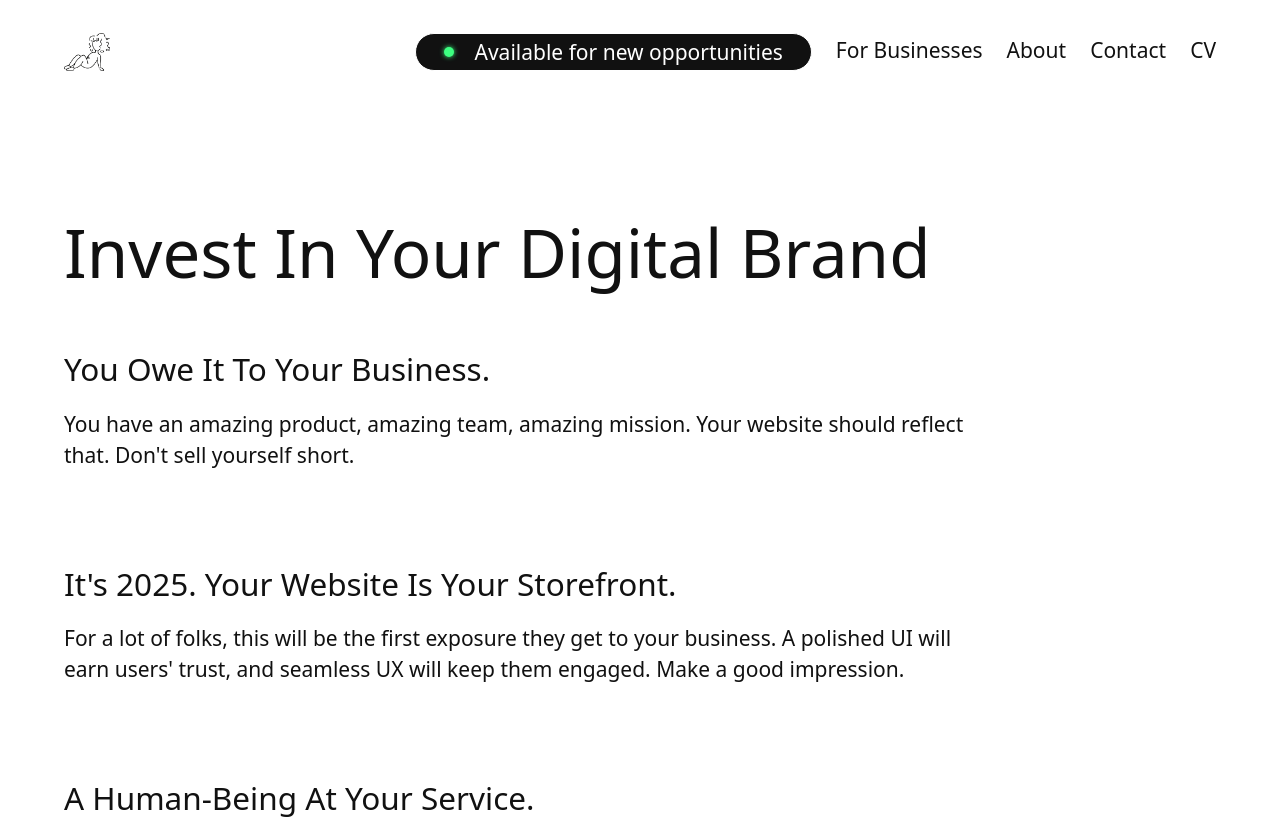
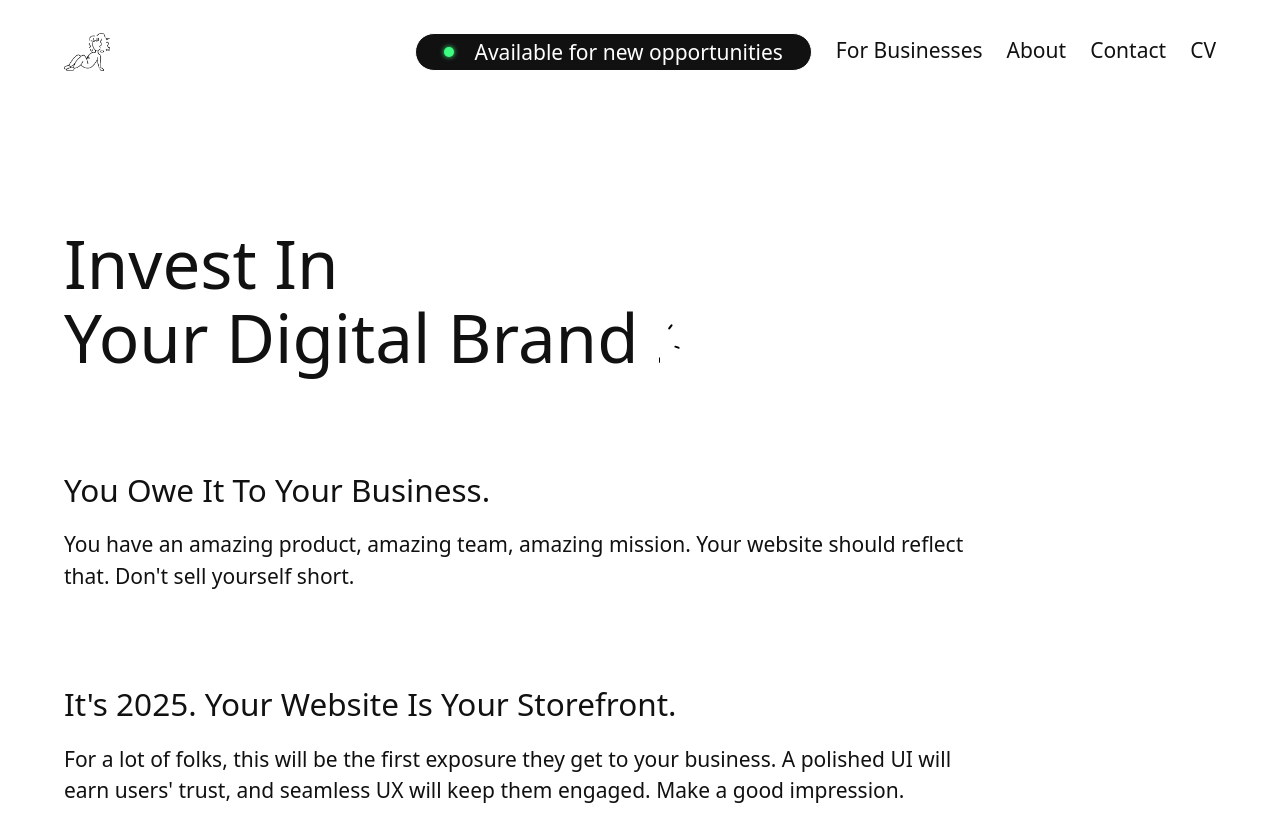
Before and after one commit to jillii/portfolio, a React (Vite) app: page /businesses in a window 1280 px wide. Shown: the top 819 px of the page. Built offline with nearby package versions, Linux system fonts and the light colour scheme.

Commit message:
Style businesses page h1.

```diff
--- a/src/App.css
+++ b/src/App.css
@@ -47,6 +47,11 @@ label {
   letter-spacing: 1.4px;
 }
 
+.star-burst:after {
+  content: url(../public/assets/dashes.svg);
+  clip-path: polygon(50% 0, 100% 0, 100% 100%, 50% 100%);
+}
+
 @media (max-width: 768px) {
   section {
     margin: 67px 0
--- a/src/assets/Cards.css
+++ b/src/assets/Cards.css
@@ -100,6 +100,9 @@
     flex-direction: column;
     margin-bottom: 88px;
 }
+.card-business:first-of-type {
+    margin-top: 91px;
+}
 .card-business :is(p, h2) {
     margin: 0
 }
--- a/src/data.js
+++ b/src/data.js
@@ -226,7 +226,7 @@ export const PROJECTS = [
 ]
 
 export const BUSINESSES = {
-    title: "Invest In Your Digital Brand",
+    title: "Invest In<br><span class='star-burst'>Your Digital Brand</span>",
     subtitle: "",
     paragraphs: [
         {
--- a/src/pages/Businesses.jsx
+++ b/src/pages/Businesses.jsx
@@ -8,7 +8,7 @@ function Businesses() {
         <>
             <section>
                 <div className="site-container">
-                    { BUSINESSES.title && <h1>{BUSINESSES.title}</h1> }
+                    { BUSINESSES.title && <h1><ReactMarkdown rehypePlugins={[rehypeRaw]}>{BUSINESSES.title}</ReactMarkdown></h1> }
                     { BUSINESSES.subtitle && <p>{BUSINESSES.subtitle}</p> }
                     { BUSINESSES.paragraphs && BUSINESSES.paragraphs.map((item, index) => {
                         return (
```
